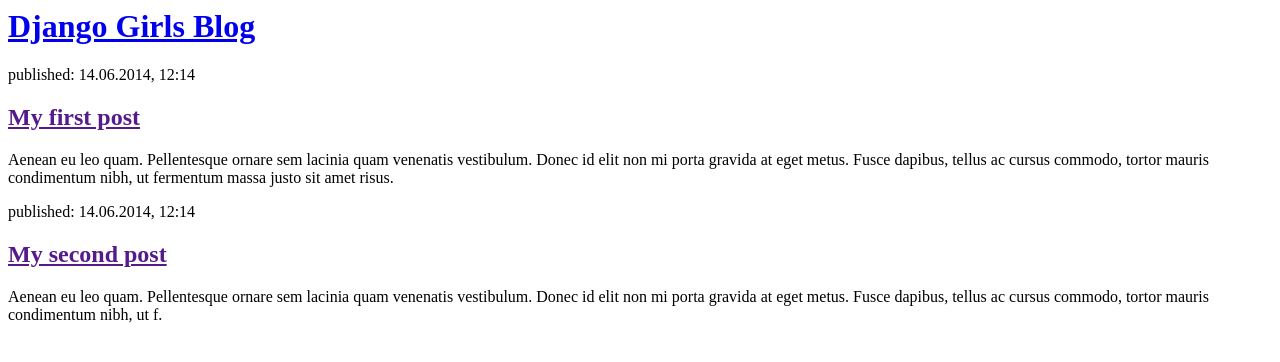
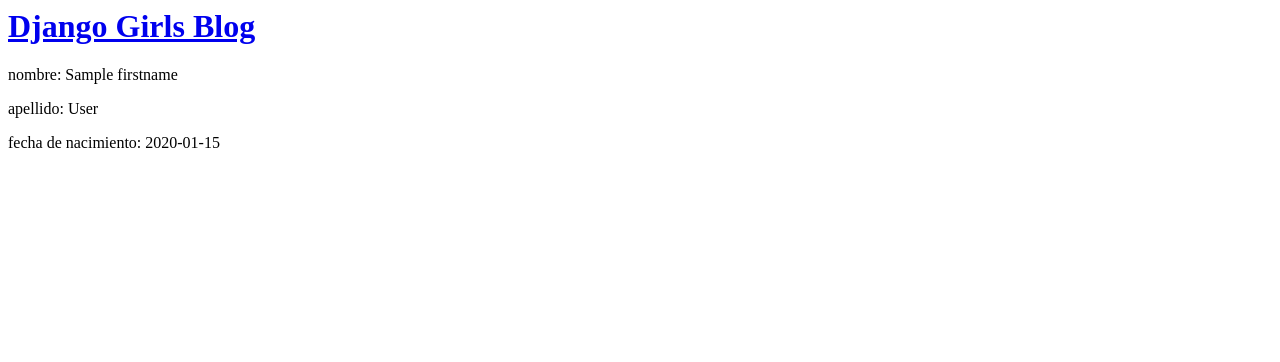
Before and after one commit to marielmr/sistemawebem, a Django app: template emsistema/templates/emsistema/login.html in a window 1280 px wide. Shown: the top 362 px of the page. Run offline with Django 3.2, Linux system fonts and the light colour scheme; the template is opened without the code that fills it: most values are stand-ins (such as "Sample title", 1, 10 or a date in 2020).

Commit message:
ConsultasQuery

```diff
--- a/emsistema/templates/emsistema/login.html
+++ b/emsistema/templates/emsistema/login.html
@@ -7,16 +7,14 @@
             <h1><a href="/">Django Girls Blog</a></h1>
         </div>
 
+        {% for p in posts %}
+
         <div>
-            <p>published: 14.06.2014, 12:14</p>
-            <h2><a href="">My first post</a></h2>
-            <p>Aenean eu leo quam. Pellentesque ornare sem lacinia quam venenatis vestibulum. Donec id elit non mi porta gravida at eget metus. Fusce dapibus, tellus ac cursus commodo, tortor mauris condimentum nibh, ut fermentum massa justo sit amet risus.</p>
+            <p>nombre: {{p.firstname}}</p>
+            <p>apellido: {{p.lastname}}</p>
+            <p>fecha de nacimiento: {{p.birthdate}}</p>
         </div>
 
-        <div>
-            <p>published: 14.06.2014, 12:14</p>
-            <h2><a href="">My second post</a></h2>
-            <p>Aenean eu leo quam. Pellentesque ornare sem lacinia quam venenatis vestibulum. Donec id elit non mi porta gravida at eget metus. Fusce dapibus, tellus ac cursus commodo, tortor mauris condimentum nibh, ut f.</p>
-        </div>
+        {% endfor %}
     </body>
 </html>
--- a/emsistema/views.py
+++ b/emsistema/views.py
@@ -1,5 +1,8 @@
 from django.shortcuts import render
+from django.utils import timezone
+from . models import person
 
 # Create your views here.
 def login(request):
-	return render(request,'emsistema/login.html',{})
+	posts=person.objects.filter(lastname='lopez').order_by('idperson')
+	return render(request,'emsistema/login.html', {'posts': posts})
--- a/sitioem/settings.py
+++ b/sitioem/settings.py
@@ -25,8 +25,8 @@
 # SECURITY WARNING: don't run with debug turned on in production!
 DEBUG = True
 
-ALLOWED_HOSTS = ['marielmr.pythonanywhere.com']
-#ALLOWED_HOSTS = ['127.0.0.1']
+#ALLOWED_HOSTS = ['marielmr.pythonanywhere.com']
+ALLOWED_HOSTS = ['127.0.0.1']
 
 
 # Application definition
```
